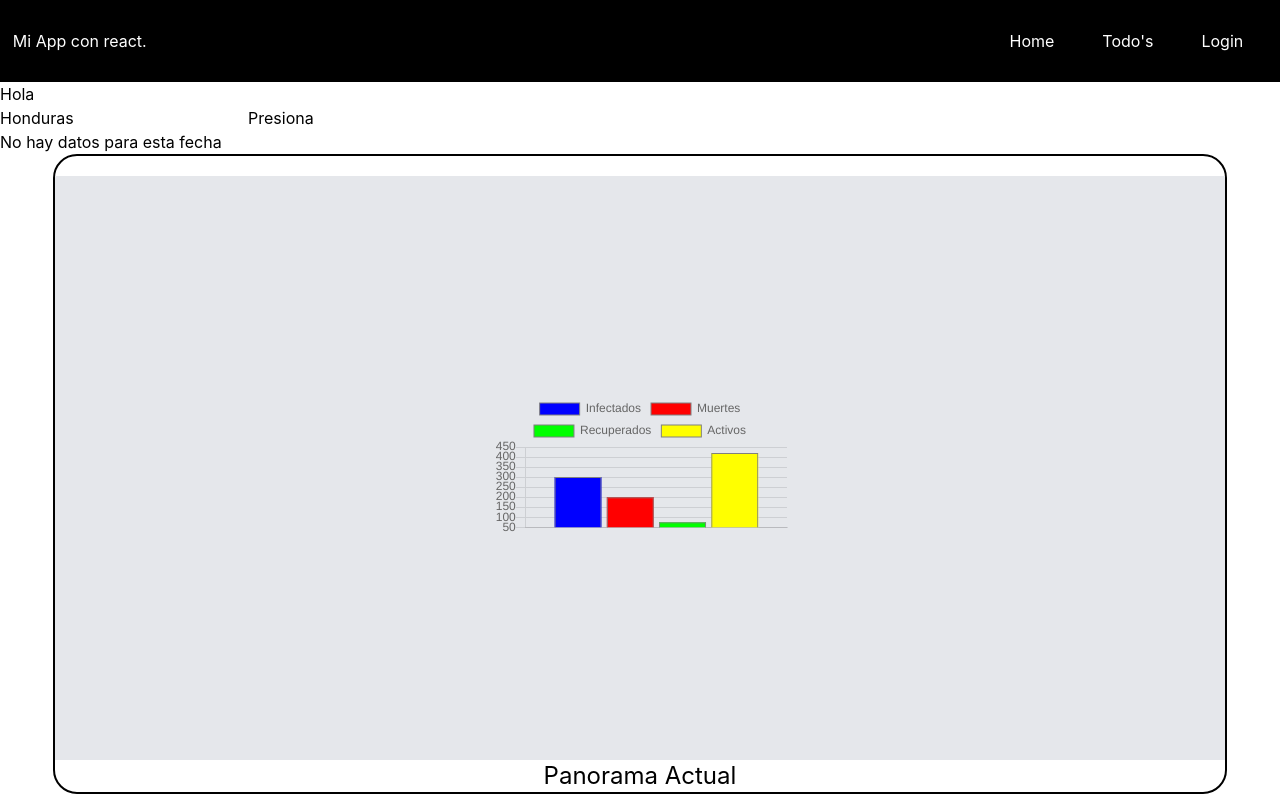
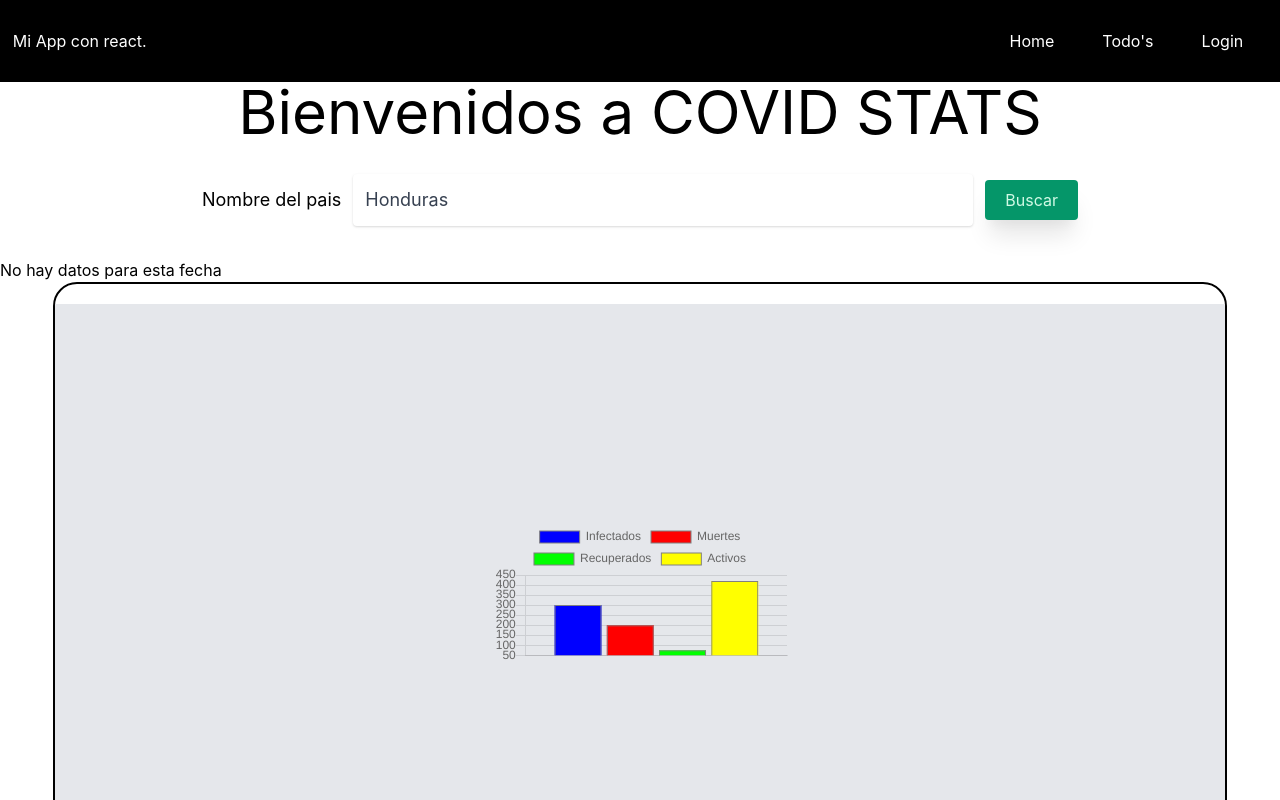
Before and after one commit to EvoraHn/Stats-C-19-WebApp, a React (Create React App) app: page / in a window 1280 px wide. Shown: the top 800 px of the page. Built offline with nearby package versions, Linux system fonts and the light colour scheme.

Commit message:
design de la barra de busqueda

```diff
--- a/src/components/Covid/Covid.js
+++ b/src/components/Covid/Covid.js
@@ -136,15 +136,25 @@ const onChangeHandler = event => {
 
     return (
         <div>
-            <h1>Hola</h1>
+            <section class="flex justify-center items-center">
+              <h1 class="text-3xl md:text-6xl">Bienvenidos a COVID STATS</h1>
+            </section>
+            <section class="flex justify-center items-center m-5">
+            <section className="text-sm ">
+              <h2 className="sm:text-lg">Nombre del pais </h2>
+            </section>
               <input
               type="text"
               name="name"
               onChange={onChangeHandler}
               value={country}
+              className="m-3 px-3 py-3 placeholder-gray-400 text-gray-700 relative bg-white bg-white rounded text-lg shadow  focus:outline-none focus:shadow-outline w-6/12 "
               />
               <button
-            onClick={allData}>Presiona</button>
+              onClick={allData}
+              className="cursor-pointer bg-green-600 hover:bg-green-500 shadow-xl px-5 py-2 inline-block text-green-100 hover:text-white rounded"
+              >Buscar</button>
+            </section>
             {
                 day2&&day1&&day3?
                 <div>
```
Lines whose indentation alone changed are shown as unchanged.
